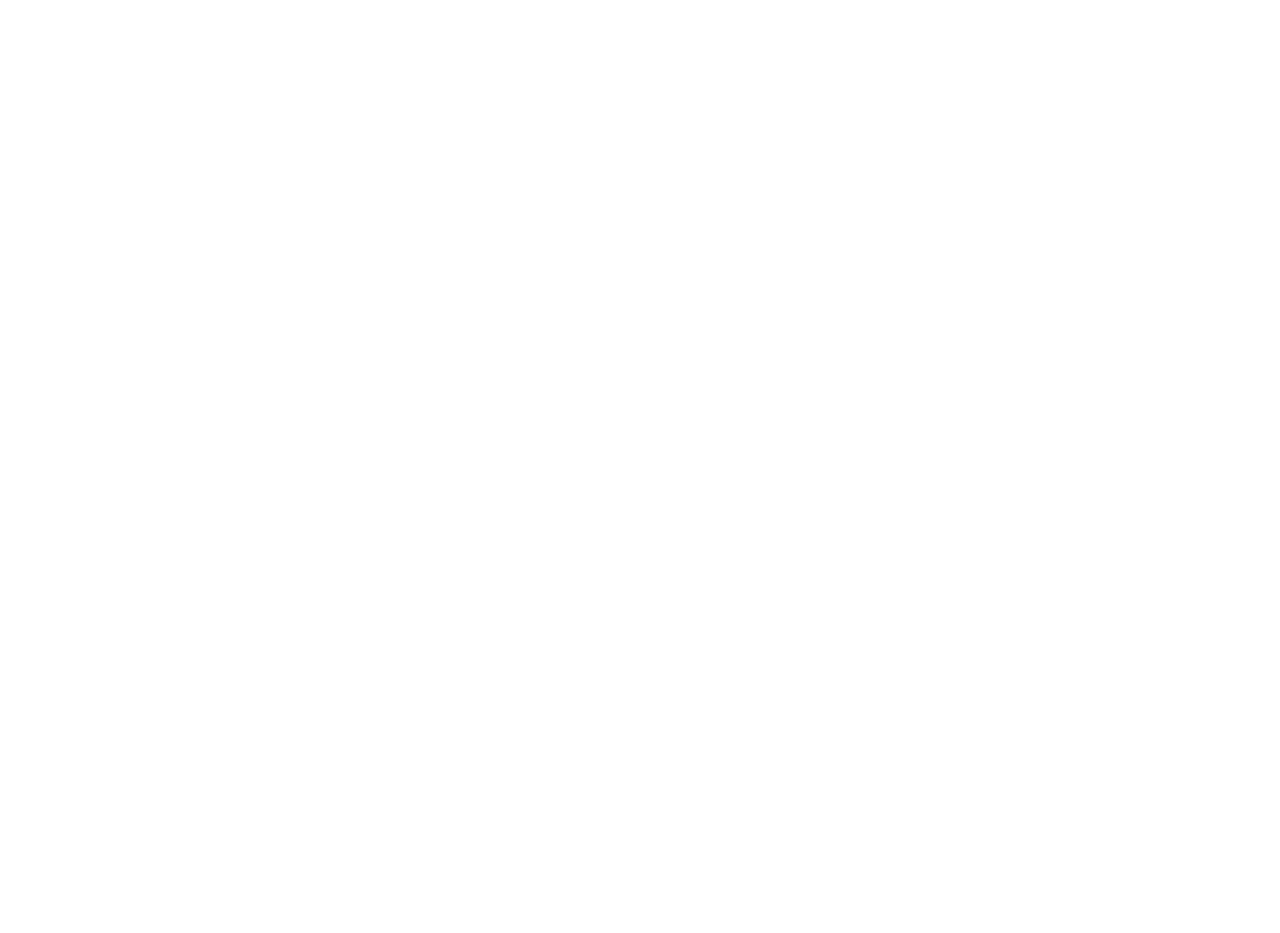
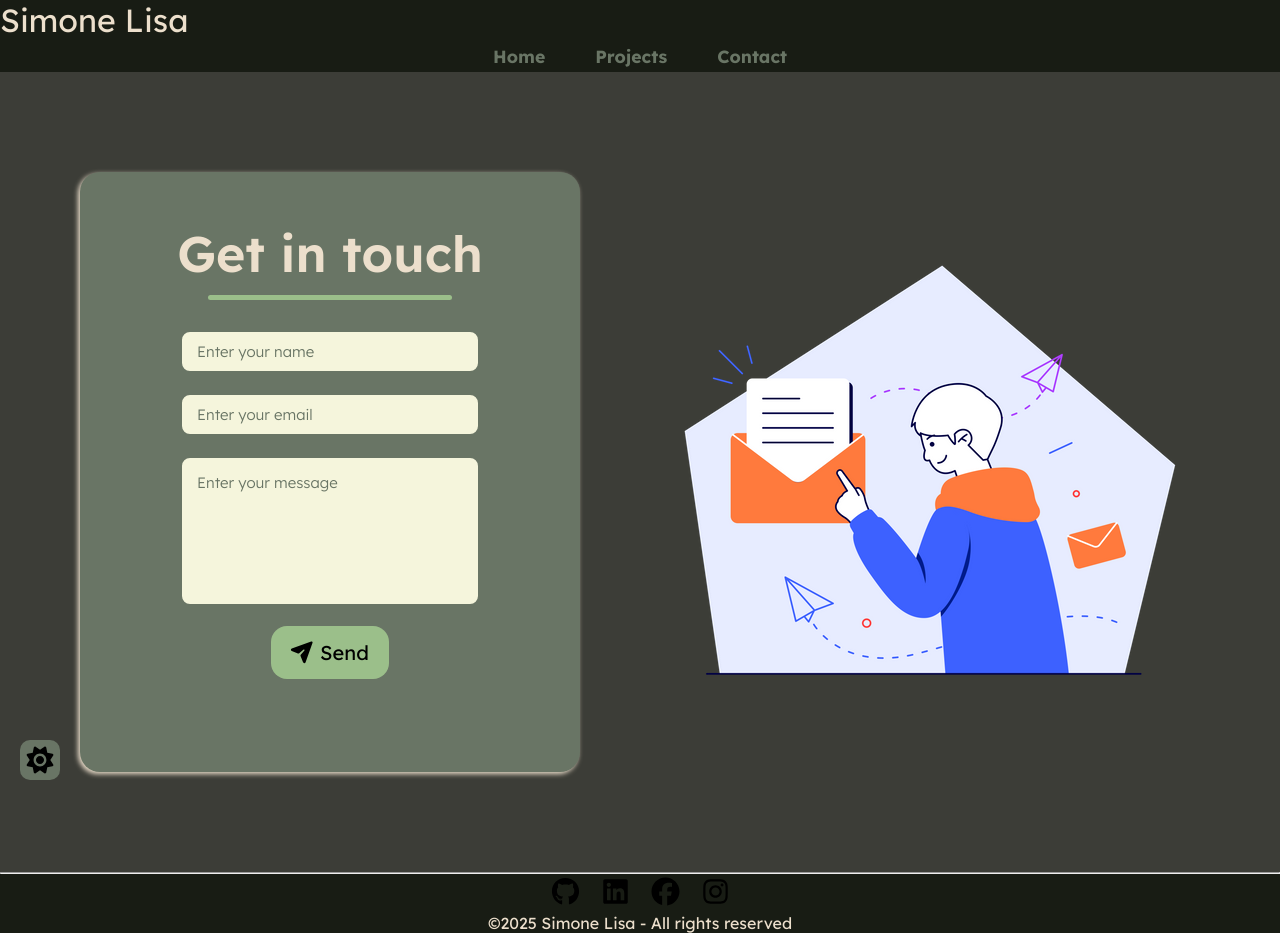
Before and after one commit to flam3yx/flam3yx.github.io, a plain HTML site: page contact.html in a window 1280 px wide. Before the commit the page ends 800 px from the top, so only its background shows below. Drawn offline with Linux system fonts and the light colour scheme.

Commit message:
Add and almost finished contact page

```diff
--- a/contact.html
+++ b/contact.html
@@ -3,9 +3,65 @@
 <head>
     <meta charset="UTF-8">
     <meta name="viewport" content="width=device-width, initial-scale=1.0">
-    <title>Document</title>
+    <title>Simone Lisa | Portfolio</title>
+    <link rel="stylesheet" href="css/style.css">
+    <link rel="stylesheet" href="css/theme-toggle.css">
+    <script src="lightmode.js" defer></script>
+
+    <style>
+        @import url('https://fonts.googleapis.com/css2?family=Lexend:wght@100..900&display=swap');
+    </style>
 </head>
 <body>
-
+    <header>
+        <h1>Simone Lisa</h1>
+        <button id="theme-toggle">
+            <img src="images/sun-solid-full.svg">
+            <img src="images/moon-solid-full.svg">
+        </button>
+    </header>
+    <nav class="nav-bar">
+        <ul>
+            <li><a href="index.html">Home<span></span></a></li>
+            <li><a href="projects.html">Projects<span></span></a></li>
+            <li><a href="contact.html">Contact<span></span></a></li>
+        </ul>
+    </nav>
+    <main>
+        <section class="form">
+            <form class="contact-form" action="https://api.web3forms.com/submit" method="POST">
+                <div class="contact-left">
+                    <h2>Get in touch</h2>
+                    <hr>
+                </div>
+                <input type="hidden" name="access_key" value="516504ec-658e-4f62-b351-655c154a4fb3">
+                <input type="text" name="name" placeholder="Enter your name" class="contact-input" required>
+                <input type="email" name="email" placeholder="Enter your email" class="contact-input" required>
+                <textarea name="message" placeholder="Enter your message" class="contact-input" required></textarea>
+                <button type="submit" id="contact-btn">
+                    <div class="svg-wrapper-1">
+                        <div class="svg-wrapper">
+                            <img src="images/paper-plane-solid-full.svg">
+                        </div>
+                    </div>
+                    <span>Send</span>
+                </button>
+            </form>
+            <div class="contact-right">
+                <img src="images/man-send-message-illustration-svg-download-png-4693182.png">
+            </div>
+        </section>
+    </main>
+    <aside></aside>
+    <hr>
+    <footer class="footer">
+        <ul>
+            <li><a href="https://github.com/flam3yx"><img src="images/github-brands-solid-full.svg"class="social-icon"></a></li>
+            <li><a href="https://www.linkedin.com/in/simone-lisa"><img src="images/linkedin-brands-solid-full.svg" class="social-icon"></a></li>
+            <li><a href="https://www.facebook.com/profile.php?id=61584121463256"><img src="images/facebook-brands-solid-full.svg" class="social-icon"></a></li>
+            <li><a href=""><img src="images/instagram-brands-solid-full.svg" class="social-icon"></a></li>
+        </ul>
+        <p>©2025 Simone Lisa - All rights reserved</p>
+    </footer>
 </body>
 </html>
--- a/css/style.css
+++ b/css/style.css
@@ -1,21 +1,8 @@
-:root {
-    --primary: #3C3D37;
-    --secondary: #697565;
-    --background: #181C14;
-    --text: #ECDFCC;
-}
-
-.lightmode {
-    --primary: #D8D9D1;
-    --secondary: #A3AC9F;
-    --background: #F4F5F0;
-    --text: #2E2F27;
-}
-
 * {
     margin: 0;
     padding: 0;
-    font-family: 'Arial', sans-serif;
+    font-family: "Lexend", sans-serif;
+    font-weight: 400;
     box-sizing: border-box;
 }
 
@@ -24,67 +11,56 @@ body {
     color: var(--text);
 }
 
-/*******************************************************************************************************/
-
-#theme-toggle {
-    width: 50px;
-    padding: 0;
-    border: none;
-    border-radius: 25%;
-    background-color: var(--primary);
-    display: flex;
-    justify-content: center;
-    align-items: center;
-    position: fixed;
-    top: 20px;
-    right: 20px;
-    cursor: pointer;
-}
-
-#theme-toggle:hover {
-    background: var(--secondary);
-}
-
-#theme-toggle img:last-child {
-    display: none;
-}
-
-.lightmode #theme-toggle img:first-child {
-    display: none;
-}
-
-.lightmode #theme-toggle img:last-child {
-    display: block;
-}
-
-/*******************************************************************************************************/
-
 .nav-bar {
     width: 100%;
     height: auto;
     display: flex;
     justify-content: center;
     align-items: center;
+
 }
 
 .nav-bar ul {
     display: flex;
     list-style: none;
-    padding: 0;
-    /*space inside the element (between border and content)*/
-    margin: 0;
-    /*space outside the element (separates it from others)*/
-    gap: 50px;
-    /*space between link in flex/grid*/
+    padding: 0; /*space inside the element (between border and content)*/
+    margin: 0; /*space outside the element (separates it from others)*/
+    gap: 50px; /*space between link in flex/grid*/
+
 }
 
 .nav-bar a {
     text-decoration: none;
     color: var(--secondary);
+    font-weight: 700;
+    font-size: 1.1em;
+    transition: .3s;
+    position: relative;
+    padding: 5px 0;
+    display: inline-block;
+}
+
+.nav-bar a span {
+    border-bottom: 2px solid var(--text);
+    transform: scale(0) translateY(50px);
+    opacity: 0;
+    transition: .3s;
+    position: absolute;
+    top: 0;
+    left: 0;
+    width: 100%;
+    height: 100%;
+    z-index: -1;
 }
 
 .nav-bar a:hover {
     color: var(--text);
+    transform: scale(1.1);
+}
+
+.nav-bar a:hover span {
+    transform: scale(1) translateY(0);
+    opacity: 1;
 }
 
 .projects {
@@ -146,6 +122,132 @@ body {
 }
 
 /*******************************************************************************************************/
+/* CONTACT */
+
+.form {
+    height: 100vh;
+    background: var(--primary);
+    display: flex;
+    align-items: center;
+    justify-content: space-evenly;
+}
+
+.contact-form {
+    display: flex;
+    align-items: center;
+    flex-direction: column;
+    background: var(--secondary);
+    padding: 50px;
+    border-radius: 20px;
+    min-width: 500px;
+    height: 600px;
+    box-shadow: -2px 2px 5px 0px var(--text);
+    gap: 20px;
+    transition: transform .5s, box-shadow .5s;
+}
+
+.contact-form:hover {
+    box-shadow: -5px 5px 5px 0px var(--text);
+    transform: translateY(-10px);
+}
+
+.contact-left h2 {
+    font-weight: 600;
+    font-size: 50px;
+    margin-bottom: 10px;
+}
+
+.contact-left hr {
+    width: 80%;
+    height: 5px;
+    margin-left: 10%;
+    border-radius: 10px;
+    margin-bottom: 10px;
+    border: none;
+    background: var(--accent);
+}
+
+.contact-input {
+    border: 2px solid var(--secondary); /* invisible */
+    outline: 0;
+    border-radius: 10px;
+    padding: 10px 15px;
+    font-size: 15px;
+    font-weight: 300;
+    width: 75%;
+    background: beige;
+}
+
+.contact-form textarea {
+    height: 150px;
+    padding-top: 15px;
+    border-radius: 10px;
+    resize: none;
+}
+
+.contact-input:focus {
+    border: 2px solid var(--accent);
+}
+
+.contact-input::placeholder {
+    color: var(--secondary);
+}
+
+#contact-btn {
+  font-size: 20px;
+  background: var(--accent);
+  color: #000;
+  padding: 0.7em 1em;
+  padding-left: 0.9em;
+  display: flex;
+  align-items: center;
+  border: none;
+  border-radius: 16px;
+  overflow: hidden;
+  transition: all 0.2s;
+  cursor: pointer;
+}
+
+#contact-btn span {
+  display: block;
+  margin-left: 0.3em;
+  transition: all 0.3s ease-in-out;
+}
+
+#contact-btn img {
+  display: block;
+  transition: transform 0.3s ease-in-out;
+  width: 25px;
+}
+
+#contact-btn:hover .svg-wrapper {
+  animation: fly-1 0.6s ease-in-out infinite alternate;
+}
+
+#contact-btn:hover img {
+  transform: translateX(1.2em) rotate(45deg) scale(1.1);
+}
+
+#contact-btn:hover span {
+  transform: translateX(5em);
+}
+
+#contact-btn:active {
+  transform: scale(0.95);
+}
+
+@keyframes fly-1 {
+  from {
+    transform: translateY(0.1em);
+  }
+
+  to {
+    transform: translateY(-0.1em);
+  }
+}
+
+
+/*******************************************************************************************************/
 
 .footer {
     display: flex;
--- /dev/null
+++ b/css/theme-toggle.css
@@ -0,0 +1,49 @@
+:root {
+    --primary: #3C3D37;
+    --secondary: #697565;
+    --background: #181C14;
+    --text: #ECDFCC;
+    --accent: #9BBF8A;
+    --extra: #C47A51;
+}
+
+.lightmode {
+    --primary: #D8D9D1;
+    --secondary: #A3AC9F;
+    --background: #F4F5F0;
+    --text: #2E2F27;
+    --accent: #7EA56A;
+    --extra: #D08C68;
+}
+
+
+#theme-toggle {
+    width: 40px;
+    padding: 4px;
+    border: none;
+    border-radius: 10px;
+    background-color: var(--secondary);
+    display: flex;
+    justify-content: center;
+    align-items: center;
+    position: fixed;
+    bottom: 20px;
+    left: 20px;
+    cursor: pointer;
+}
+
+#theme-toggle:hover {
+    background: var(--accent);
+}
+
+#theme-toggle img:last-child {
+    display: none;
+}
+
+.lightmode #theme-toggle img:first-child {
+    display: none;
+}
+
+.lightmode #theme-toggle img:last-child {
+    display: block;
+}
```
Also changed, not shown: index.html (+9 -3 lines), images/man-send-message-illustration-svg-download-png-4693182.png (added), images/paper-plane-solid-full.svg (added).
